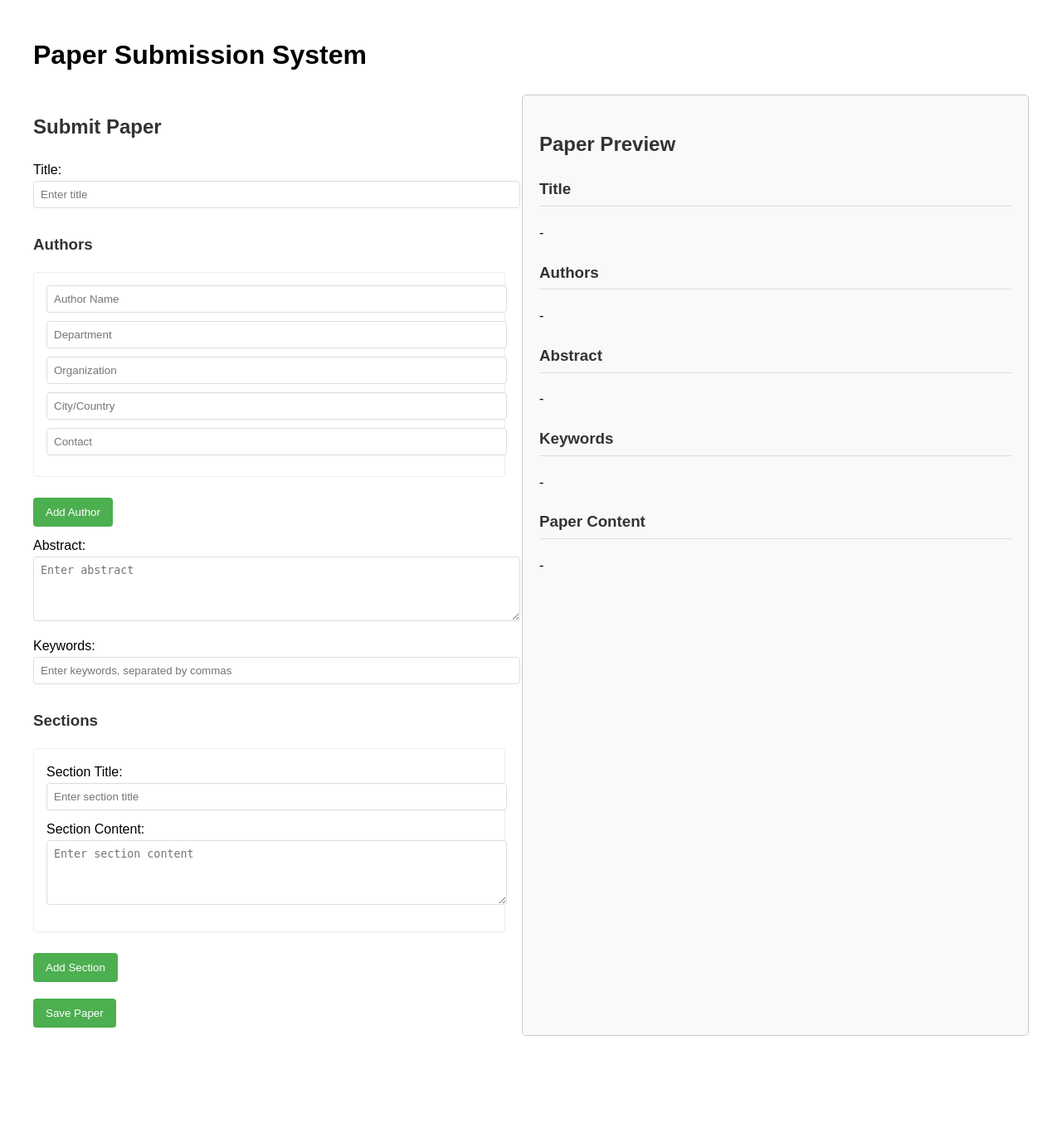
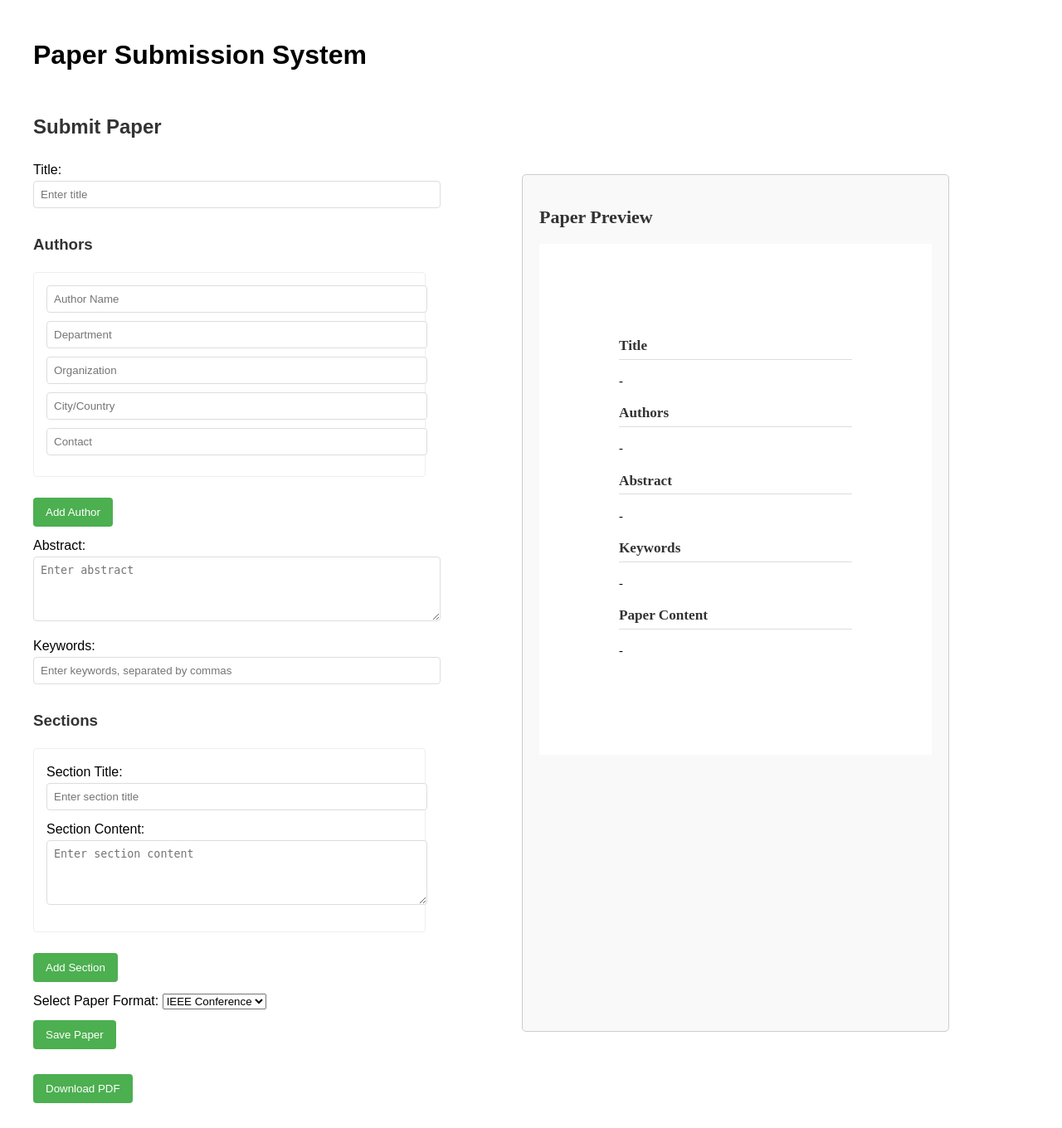
Before and after one commit to sharanya012/RPApplication_sql, a Spring app: template src/main/resources/templates/write-paper-new.html in a window 1280 px wide. Shown: the whole page at 83% size. Before the commit the page ends 1249 px from the top, so only its background shows below. Run offline with Thymeleaf, Linux system fonts and the light colour scheme; the template is opened without the code that fills it, so the values that code supplies are empty; some of the project's set-up classes (security, data sources, template engines, error pages and the like) are left out, and stand-ins take their place; some libraries are stand-ins or nearby versions.

Commit message:
pdf downloading but no content

```diff
--- a/src/main/resources/static/write-paper-styles.css
+++ b/src/main/resources/static/write-paper-styles.css
@@ -54,3 +54,42 @@ h2, h3 {
     border-bottom: 1px solid #ddd;
     padding-bottom: 5px;
 }
+
+/* Base preview styles */
+.preview-container {
+    font-family: Arial, sans-serif;
+    line-height: 1.5;
+  }
+
+  /* IEEE Conference */
+  .ieee-conf .preview-container {
+    font-family: "Times New Roman", serif;
+    font-size: 11pt;
+    line-height: 1.2;
+    margin: 1in;
+  }
+
+  /* IEEE Journal */
+  .ieee-journal .preview-container {
+    font-family: "Times New Roman", serif;
+    font-size: 10pt;
+    line-height: 1.5;
+    text-align: justify;
+  }
+
+  /* ACM Conference */
+  .acm-conf .preview-container {
+    font-family: "Helvetica", sans-serif;
+    font-size: 9pt;
+    line-height: 1.3;
+    padding: 1in;
+    background-color: #fdfdfd;
+  }
+
+  /* Springer */
+  .springer .preview-container {
+    font-family: "Palatino Linotype", serif;
+    font-size: 11pt;
+    line-height: 1.4;
+    text-align: justify;
+  }
--- a/src/main/resources/templates/write-paper-new.html
+++ b/src/main/resources/templates/write-paper-new.html
@@ -5,7 +5,22 @@
     <meta name="viewport" content="width=device-width, initial-scale=1.0">
     <title>Submit Paper</title>
     <link rel="stylesheet" href="/write-paper-styles.css">
+
+    <style>
+        #preview-wrapper {
+          font-family: "Times New Roman", serif;
+          padding: 1in;
+          background: white;
+          color: black;
+        }
+
+        .preview-section {
+          margin-bottom: 20px;
+        }
+        </style>
+
 </head>
+<script src="https://cdnjs.cloudflare.com/ajax/libs/html2pdf.js/0.10.1/html2pdf.bundle.min.js"></script>
 <body>
     <h1>Paper Submission System</h1>
 
@@ -63,17 +78,33 @@
                     <button id="add-section">Add Section</button>
                 </div>
 
+                <div>
+                    <label for="format-select">Select Paper Format:</label>
+                    <select id="format-select">
+                      <option value="ieee-conf">IEEE Conference</option>
+                      <option value="ieee-journal">IEEE Journal</option>
+                      <option value="acm-conf">ACM Conference</option>
+                      <option value="springer">Springer</option>
+                    </select>
+                  </div>
+
+
                 <!-- Save Button -->
                 <div>
                     <button type="button" id="save-paper">Save Paper</button>
                 </div>
+
+                <div style="margin-top: 10px;">
+                    <button type="button" id="download-pdf">Download PDF</button>
+                  </div>
+
             </div>
         </div>
 
         <!-- Right side: Live preview -->
         <div class="preview-container">
             <h2>Paper Preview</h2>
-
+            <div id="preview-wrapper">
             <div class="preview-section">
                 <h3>Title</h3>
                 <div id="preview-title">-</div>
@@ -99,13 +130,30 @@
                 <div id="preview-sections">-</div>
             </div>
         </div>
+
+        </div>
     </div>
 
     <script>
+
+        document.getElementById('format-select').addEventListener('change', function () {
+  const selectedFormat = this.value;
+
+  // Remove any existing format class from <body>
+  document.body.classList.remove('ieee-conf', 'ieee-journal', 'acm-conf', 'springer');
+
+  // Add the selected one
+  document.body.classList.add(selectedFormat);
+});
+
         // Fetch the paper data when the page loads
         document.addEventListener('DOMContentLoaded', function() {
             // Fetch the paper data from the server
             fetchPaperData();
+
+            document.body.classList.add('ieee-conf');
+document.getElementById('format-select').value = 'ieee-conf';
+
 
             // Add input event listeners
             document.getElementById('title').addEventListener('input', updatePreview);
@@ -408,6 +456,37 @@
             authorSection.insertBefore(newAuthorDiv, document.getElementById('add-author'));
             updatePreview(); // Update preview after adding a new author
         });
+
+        document.getElementById('download-pdf').addEventListener('click', function () {
+    // Force update the preview before capturing
+    updatePreview();
+
+    // Get selected format
+    const selectedFormat = document.getElementById('format-select').value;
+
+    // Temporarily apply the format class to the preview wrapper
+    const previewWrapper = document.getElementById('preview-wrapper');
+    console.log(previewWrapper);
+
+    document.body.classList.add(selectedFormat);
+
+    // Export the preview section to PDF
+    const opt = {
+        margin:       0.5,
+        filename:     `paper-preview-${selectedFormat}.pdf`,
+        image:        { type: 'jpeg', quality: 0.98 },
+        html2canvas:  { scale: 2 },
+        jsPDF:        { unit: 'in', format: 'letter', orientation: 'portrait' }
+    };
+
+    setTimeout(() => {
+    html2pdf().set(opt).from(previewWrapper).save().then(() => {
+        document.body.classList.remove(selectedFormat);
+    });
+}, 300); // 300ms delay to allow DOM updates and styling to settle
+
+});
+
     </script>
 </body>
 </html>
```
